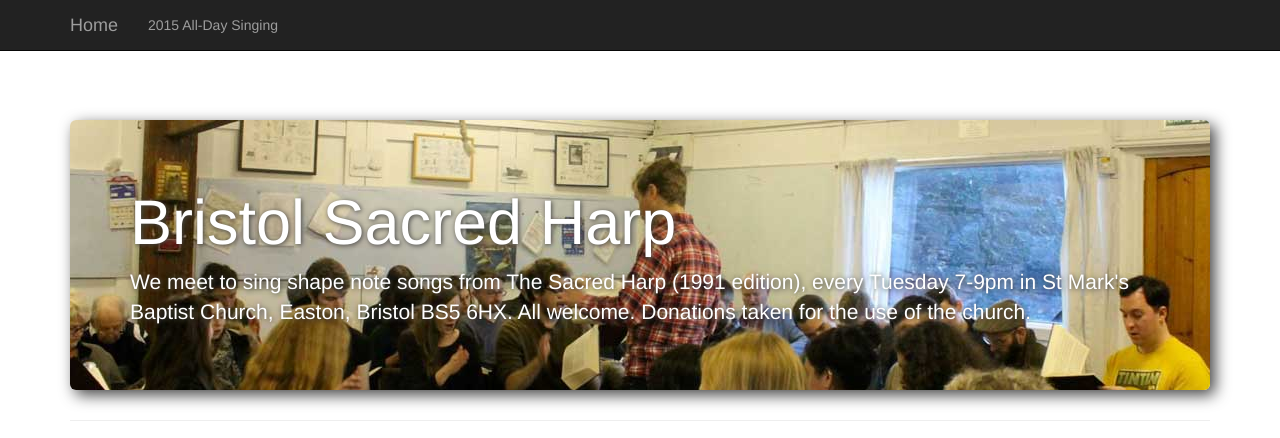
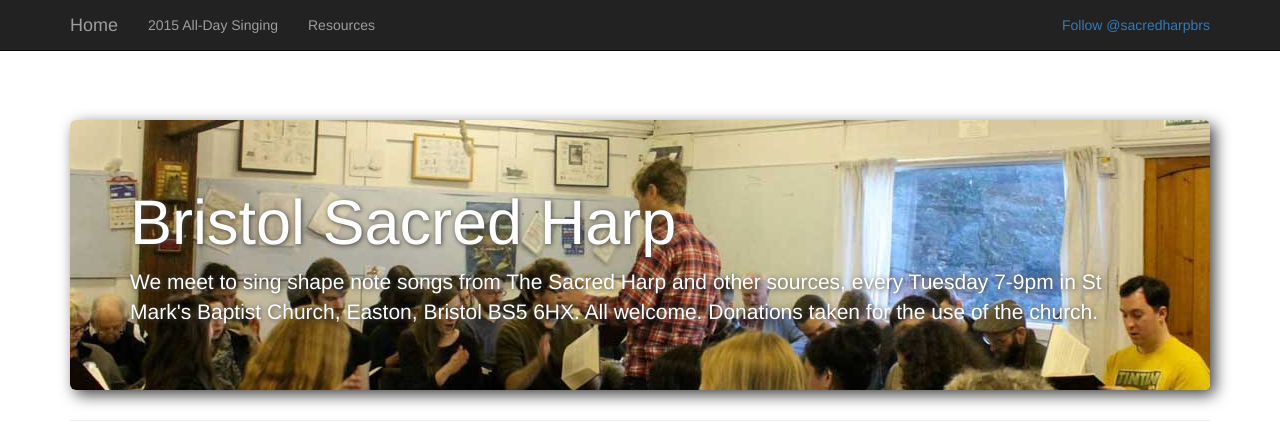
Before and after one commit to charliewilliams/bristolsacredharp, a PHP site: page / in a window 1280 px wide. Shown: the top 438 px of the page. Run offline with PHP 8.4, Linux system fonts and the light colour scheme; some libraries are stand-ins or nearby versions.

Commit message:
Twitter button

```diff
--- a/allday.html
+++ b/allday.html
@@ -60,8 +60,9 @@
 
         <!-- Jumbotron Header -->
         <header class="jumbotron hero-spacer alldayjumbo">
-            <h1>ALL DAY YO</h1>
-            <p>We meet to sing shape note songs from The Sacred Harp (1991 edition), every Tuesday 7-9pm in St Mark's Baptist Church, Easton, Bristol BS5 6HX. All welcome. Donations taken for the use of the church.</p>
+            <h1>2015 All-Day Singing</h1>
+            <p>The second annual all-day singing in Bristol will take place blah blah blah.<br>
+                It will be lots of fun, you definitely want to be there.</p>
             <!-- <p><a class="btn btn-primary btn-large">Sing with us!</a> -->
             </p>
         </header>
--- a/css/main.css
+++ b/css/main.css
@@ -12,3 +12,21 @@
 	max-width: 100%;
 	max-height: auto;
 }
+
+.twitter-timeline {
+	float: right;
+	display: inline-block;
+	right: 0px;
+	top: auto;
+}
+
+.twitter-button {
+	padding-top: 15px;
+	padding-right: 0px;
+	float: right;
+}
+
+.calendar {
+	float:right;
+	display: inline-block;
+}
--- a/index.html
+++ b/index.html
@@ -42,15 +42,26 @@
                 </button>
                 <a class="navbar-brand" href="#">Home</a>
             </div>
+
+            <!-- Right-hand Twitter button -->
+            <div class="twitter-button">
+                <a href="https://twitter.com/sacredharpbrs" class="twitter-follow-button" data-show-count="true">Follow @sacredharpbrs</a>
+                <script>!function(d,s,id){var js,fjs=d.getElementsByTagName(s)[0],p=/^http:/.test(d.location)?'http':'https';if(!d.getElementById(id)){js=d.createElement(s);js.id=id;js.src=p+'://platform.twitter.com/widgets.js';fjs.parentNode.insertBefore(js,fjs);}}(document, 'script', 'twitter-wjs');</script>
+            </div>
+
             <!-- Collect the nav links, forms, and other content for toggling -->
             <div class="collapse navbar-collapse" id="bs-example-navbar-collapse-1">
                 <ul class="nav navbar-nav">
                     <li>
                         <a href="allday.html">2015 All-Day Singing</a>
                     </li>
+                    <li>
+                        <a href="resources.html">Resources</a>
+                    </li>
                 </ul>
             </div>
             <!-- /.navbar-collapse -->
+
         </div>
         <!-- /.container -->
     </nav>
@@ -58,15 +69,32 @@
     <!-- Page Content -->
     <div class="container">
 
+
+
         <!-- Jumbotron Header -->
         <header class="jumbotron hero-spacer">
             <h1>Bristol Sacred Harp</h1>
-            <p>We meet to sing shape note songs from The Sacred Harp (1991 edition), every Tuesday 7-9pm in St Mark's Baptist Church, Easton, Bristol BS5 6HX. All welcome. Donations taken for the use of the church.</p>
+            <p>We meet to sing shape note songs from The Sacred Harp and other sources, every Tuesday 7-9pm in St Mark's Baptist Church, Easton, Bristol BS5 6HX. All welcome. Donations taken for the use of the church.</p>
             <!-- <p><a class="btn btn-primary btn-large">Sing with us!</a> -->
             </p>
         </header>
 
         <hr>
+
+
+        <!-- Calendar -->
+        <div class="calendar">
+            <iframe src="https://www.google.com/calendar/embed?title=Calendar%20of%20Singings&amp;showPrint=0&amp;showTabs=0&amp;showCalendars=0&amp;showTz=0&amp;height=300&amp;wkst=1&amp;bgcolor=%23FFFFFF&amp;src=bristolsacredharp%40gmail.com&amp;color=%232952A3&amp;ctz=Europe%2FLondon" style=" border-width:0 " width="350" height="300" frameborder="0" scrolling="no"></iframe>
+        </div>
+
+
+        <!-- Tweets -->
+        <div class="twitter">
+            <a class="twitter-timeline" width=350 height=300 href="https://twitter.com/sacredharpbrs" data-widget-id="565505552441442304">Tweets by @sacredharpbrs</a> <script>!function(d,s,id){var js,fjs=d.getElementsByTagName(s)[0],p=/^http:/.test(d.location)?'http':'https';if(!d.getElementById(id)){js=d.createElement(s);js.id=id;js.src=p+"://platform.twitter.com/widgets.js";fjs.parentNode.insertBefore(js,fjs);}}(document,"script","twitter-wjs");</script>
+            </div>
+
+
+
 
         <!-- Title -->
         <div class="row">
@@ -79,7 +107,7 @@
         </div>
         <!-- /.row -->
 
-        <hr>
+
 
         <!-- Footer -->
         <footer>
```
